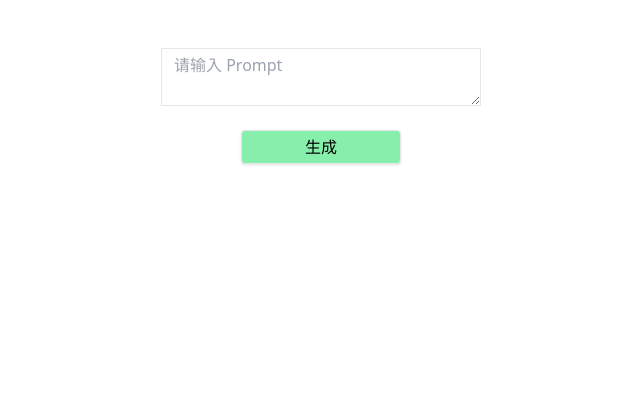
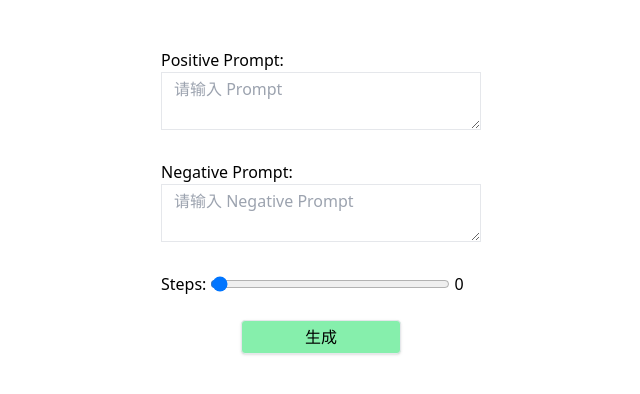
Before and after one commit to Debbl/hugging-face-nextjs, a Next.js app: page / in a window 1280 px wide. Shown: the top 394 px of the page, without its empty margins (319-959 px from the left). Built offline with nearby package versions, Linux system fonts and the light colour scheme.

Commit message:
feat: args

```diff
--- a/src/pages/index.tsx
+++ b/src/pages/index.tsx
@@ -1,5 +1,5 @@
 import Image from "next/image";
-import { useEffect, useRef, useState } from "react";
+import { useState } from "react";
 import { useRequest } from "ahooks";
 
 async function getImage(inputs: string) {
@@ -18,10 +18,27 @@ async function getImage(inputs: string) {
 }
 
 export default function Home() {
-  const [input, setInput] = useState("");
-  const { data, loading, run } = useRequest(() => getImage(input), {
-    manual: true,
+  const [args, setArgs] = useState({
+    "Positive prompt": "",
+    "Negative prompt": "",
+    Steps: 0,
   });
+  const { data, loading, run } = useRequest(
+    () => {
+      let inputs = `${args["Positive prompt"]}, `;
+
+      for (const k in args) {
+        if (k === "Positive prompt") continue;
+        const v = args[k as keyof typeof args];
+        if (v) inputs += `${k}:${v}, `;
+      }
+
+      return getImage(inputs);
+    },
+    {
+      manual: true,
+    }
+  );
 
   function handleClick() {
     run();
@@ -30,15 +47,56 @@ export default function Home() {
   return (
     <div>
       <div className="mx-auto mt-12 w-80">
-        <div className="flex flex-col items-center gap-y-6">
-          <textarea
-            value={input}
-            onChange={(e) => setInput(e.target.value)}
-            className="w-80 border px-3 py-1"
-            placeholder="请输入 Prompt"
-          />
+        <div className="flex flex-col gap-y-6">
+          <label>
+            <span>Positive Prompt:</span>
+            <textarea
+              value={args["Positive prompt"]}
+              onChange={(e) =>
+                setArgs({
+                  ...args,
+                  "Positive prompt": e.target.value,
+                })
+              }
+              className="w-full border px-3 py-1"
+              placeholder="请输入 Prompt"
+            />
+          </label>
+          <label>
+            <span>Negative Prompt:</span>
+            <textarea
+              value={args["Negative prompt"]}
+              onChange={(e) =>
+                setArgs({
+                  ...args,
+                  "Negative prompt": e.target.value,
+                })
+              }
+              className="w-full border px-3 py-1"
+              placeholder="请输入 Negative Prompt"
+            />
+          </label>
+          <label className="flex items-center gap-x-1">
+            <span>Steps:</span>
+            <input
+              type="range"
+              value={args.Steps}
+              onChange={(e) =>
+                setArgs({
+                  ...args,
+                  Steps: +e.target.value,
+                })
+              }
+              min="-1"
+              max="150"
+              step="1"
+              className="w-60"
+              placeholder="请输入 Prompt"
+            />
+            <span>{args.Steps}</span>
+          </label>
           <button
-            className={`w-40 rounded border px-8 py-1 shadow ${
+            className={`w-40 self-center rounded border px-8 py-1 shadow ${
               loading
                 ? "animate-pulse bg-gray-300 text-gray-400"
                 : "bg-green-300"
```
